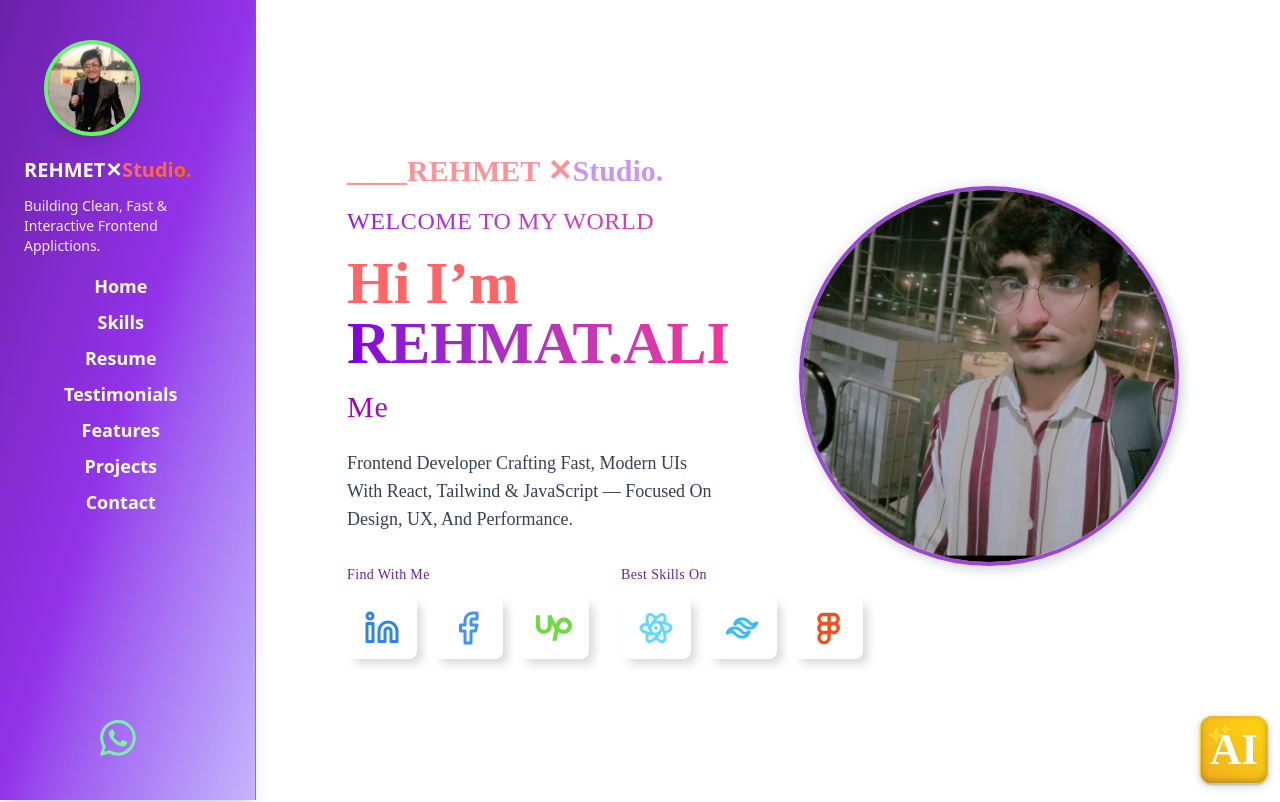
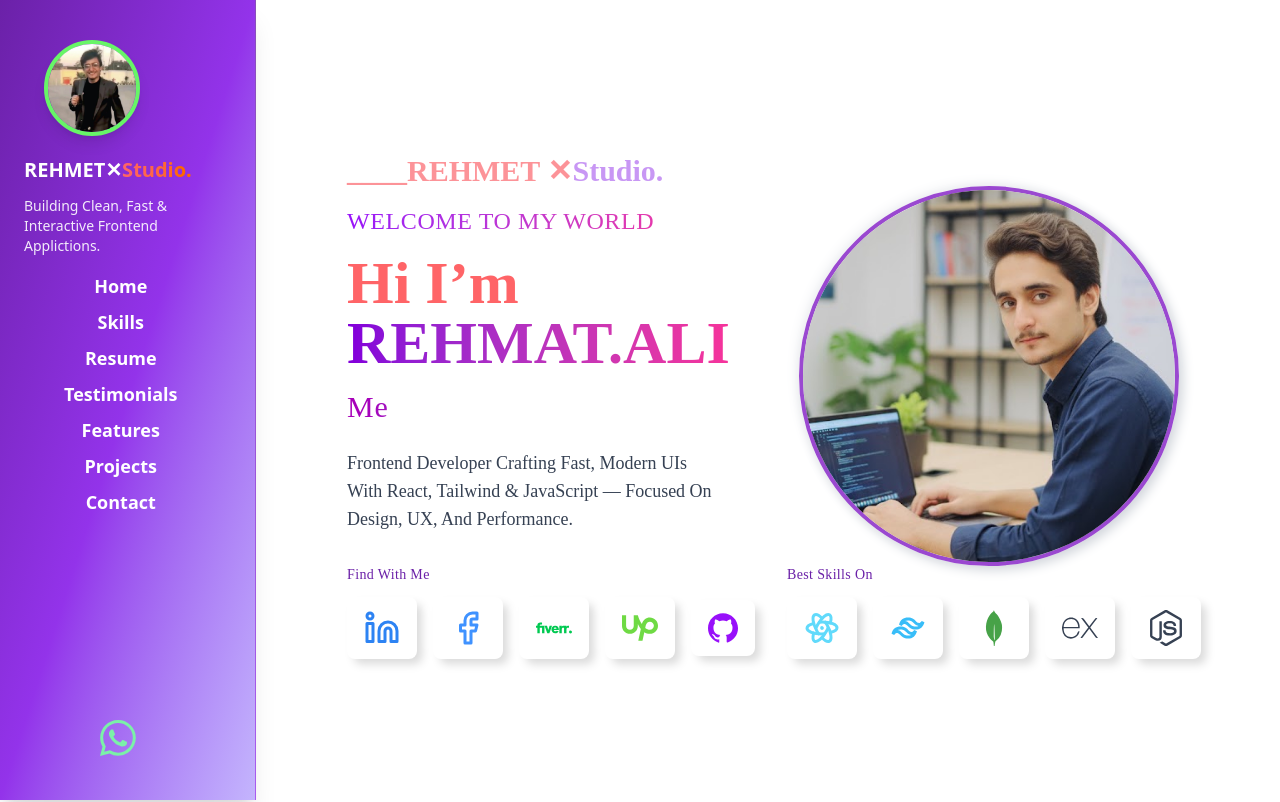
Before and after one commit to RehmatVisions/RehmatAli, a React (Vite) app: page / in a window 1280 px wide. Shown: the top 802 px of the page. Built offline with nearby package versions, Linux system fonts and the light colour scheme.

Commit message:
final commit

```diff
--- a/package.json
+++ b/package.json
@@ -14,6 +14,7 @@
     "aos": "^2.3.4",
     "emailjs-com": "^3.2.0",
     "framer-motion": "^12.23.22",
+    "locomotive-scroll": "^4.1.4",
     "react": "^19.1.0",
     "react-dom": "^19.1.0",
     "react-icons": "^5.5.0",
--- a/src/App.jsx
+++ b/src/App.jsx
@@ -30,7 +30,7 @@ const App = () => {
       scrollInstance.current = new LocomotiveScroll({
         el: scrollRef.current,
         smooth: true,
-        lerp: 0.01,
+        lerp: 0.1,
         smartphone: {
           smooth: true,
         },
@@ -46,7 +46,7 @@ const App = () => {
   return (
     <div className="flex flex-col md:flex-row overflow-x-hidden">
       <NAV />
-      <ToastContainer position="top-right" autoClose={4000} />
+      <ToastContainer position="top-right" autoClose={400} />
 
       <div className="w-full overflow-x-hidden md:ml-[19vw] md:w-[81vw]">
         {/* 👇 ScrollToTop component yahan add karo */}
--- a/src/components/HeroSec.jsx
+++ b/src/components/HeroSec.jsx
@@ -1,15 +1,13 @@
+
 import React from 'react';
 import { FiLinkedin, FiFacebook } from 'react-icons/fi';
+import { SiMongodb, SiExpress, SiNodedotjs, SiGithub, SiUpwork, SiFiverr } from "react-icons/si";
 import { TbBrandReactNative } from 'react-icons/tb';
-import { SiUpwork } from 'react-icons/si';
 import { RiTailwindCssLine } from 'react-icons/ri';
 import { PiFigmaLogoBold } from 'react-icons/pi';
-import hero from '../images/rehmat.jpeg';
-import logo from '../images/wp2712180.webp';
+import hero from '../images/dp.jpg';
 import { motion } from 'framer-motion';
-import { Link } from 'react-router-dom';
 import Typewriter from 'typewriter-effect';
-
 
 const HeroSec = () => {
 
@@ -21,6 +19,54 @@ const HeroSec = () => {
     focus:shadow-[inset_4px_4px_6px_-1px_rgba(0,0,0,0.2),inset_-4px_-4px_6px_-1px_rgba(255,255,255,0.7),-0.5px_-0.5px_0px_rgba(255,255,255,1),0.5px_0.5px_0px_rgba(0,0,0,0.15),0px_12px_10px_-10px_rgba(0,0,0,0.05)] \
     hover:border-[rgba(0,0,0,0.1)] focus:border-[rgba(0,0,0,0.1)] \
     hover:scale-105 focus:scale-105 ';
+
+  // Social media links with icons
+  const socialLinks = [
+    {
+      href: "https://www.linkedin.com/in/rehmat-ali-01a443350",
+      icon: <FiLinkedin className="text-[#2d83f3] text-3xl sm:text-4xl" />,
+    },
+    {
+      href: "https://www.facebook.com/RehmatVisions/",
+      icon: <FiFacebook className="text-[#3f92ff] text-3xl sm:text-4xl" />,
+    },
+    {
+      href: "https://www.fiverr.com/s/XLKlbgZ",
+      icon: <SiFiverr className="text-green-500 text-3xl sm:text-4xl" />,
+    },
+    {
+      href: "https://www.upwork.com/freelancers/~0177583e5d01fec6f0?mp_source=share",
+      icon: <SiUpwork className="text-[#6FDA44] text-3xl sm:text-4xl" />,
+    },
+     {
+      href: "https://github.com/RehmatVisions",
+      icon:  <SiGithub className="text-3xl text-whitetext-gray-400" />,
+    }
+  ];
+
+  // Best skills icons
+  const skills = [
+    {
+      href: "https://vite.dev/",
+      icon: <TbBrandReactNative className="text-[#61DAFB] text-3xl sm:text-4xl" />,
+    },
+    {
+      href: "https://tailwindcss.com/docs/installation/using-vite",
+      icon: <RiTailwindCssLine className="text-[#38BDF8] text-3xl sm:text-4xl" />,
+    },
+    {
+      href: "https://mongodb.com/",
+      icon: <SiMongodb className="text-[#47A248] text-3xl sm:text-4xl" />,
+    },
+    {
+      href: "https://expressjs.com/",
+      icon: <SiExpress className="text-gray-700 text-3xl sm:text-4xl" />,
+    },
+    {
+      href: "https://nodejs.org/",
+      icon: <SiNodedotjs className="text-gray-700 text-3xl sm:text-4xl" />,
+    },
+  ];
 
   return (
     <>
@@ -35,7 +81,6 @@ const HeroSec = () => {
         {/* Left Section */}
         <div className="w-full mt-15 md:w-1/2 p-4 sm:p-6 md:p-8 lg:p-10">
           <div className="flex items-center gap-3 mb-4">
-          {/* <img className="h-12 w-12 object-cover" src={logo} alt="Logo" /> */}
             <motion.h1
               initial={{ opacity: 0, y: -20 }}
               whileInView={{ opacity: 1, y: 0 }}
@@ -52,7 +97,7 @@ const HeroSec = () => {
             whileInView={{ opacity: 1, y: 0 }}
             transition={{ duration: 0.7, ease: 'easeOut' }}
             viewport={{ once: true, amount: 0.4 }}
-          className="  text-2xl sm:text-xl md:text-2xl tracking-wide mb-4 bg-gradient-to-r from-purple-600 to-pink-500 text-transparent bg-clip-text"
+            className="text-2xl sm:text-xl md:text-2xl tracking-wide mb-4 bg-gradient-to-r from-purple-600 to-pink-500 text-transparent bg-clip-text"
           >
             WELCOME TO MY WORLD
           </motion.h4>
@@ -80,7 +125,6 @@ const HeroSec = () => {
                 deleteSpeed: 30,
               }}
             />
-
           </h3>
 
           <p className="text-base sm:text-lg text-gray-700 mb-8 max-w-md">
@@ -90,79 +134,62 @@ const HeroSec = () => {
 
           {/* Cards Section */}
           <div className="flex flex-col sm:flex-row gap-6 sm:gap-8">
+            {/* Social Links */}
             <div>
               <h3 className="text-sm sm:text-md font-medium tracking-wide text-[#6B21A8] mb-3">
                 Find with me
               </h3>
               <div className="flex items-center gap-4">
-              <div className={cardStyle} tabIndex={0}>
-                {/* <FiLinkedin className="text-[#0077B5] text-3xl sm:text-4xl" /> */}
-                               <a href="https://www.linkedin.com/in/rehmat-ali-01a443350  "
+                {socialLinks.map((item, index) => (
+                  <div key={index} className={cardStyle} tabIndex={0}>
+                    <a
+                      href={item.href}
                       target="_blank"
                       rel="noopener noreferrer"
-                  className="no-underline text-purple-600 hover:text-pink-500 focus:text-pink-500 transition duration-300"> <FiLinkedin  className="text-[#2d83f3] text-3xl sm:text-4xl" />
+                      className="no-underline text-purple-600 hover:text-pink-500 focus:text-pink-500 transition duration-300"
+                    >
+                      {item.icon}
                     </a>
                   </div>
-              <div className={cardStyle} tabIndex={0}>
-                  <a href="https://www.facebook.com/share/1QqhR8Wsis/ "
-                  target="_blank"
-                  rel="noopener noreferrer"
-                  className="no-underline text-purple-600 hover:text-pink-500 focus:text-pink-500 transition duration-300"> < FiFacebook className="text-[#3f92ff] text-3xl sm:text-4xl" /> </a>
-              </div>
-              <div className={cardStyle} tabIndex={0}>
-                   <a href=" https://www.upwork.com/freelancers/~0177583e5d01fec6f0?mp_source=share  "
-                  target="_blank"
-                  rel="noopener noreferrer"
-                  className="no-underline text-purple-600 hover:text-pink-500 focus:text-pink-500 transition duration-300"> <SiUpwork className="text-[#6FDA44] text-3xl sm:text-4xl" /> </a>
-                {/*  */}
-              </div>
+                ))}
               </div>
             </div>
 
+            {/* Skills */}
             <div>
               <h3 className="text-sm sm:text-md font-medium tracking-wide text-[#6B21A8] mb-3">
                 Best skills on
               </h3>
               <div className="flex items-center gap-4">
-              <div className={cardStyle} tabIndex={0}>
-                {/*  */}
-                 <a href="https://vite.dev/"
+                {skills.map((item, index) => (
+                  <div key={index} className={cardStyle} tabIndex={0}>
+                    <a
+                      href={item.href}
                       target="_blank"
                       rel="noopener noreferrer"
-                  className="no-underline text-purple-600 hover:text-pink-500 focus:text-pink-500 transition duration-300"> <TbBrandReactNative className="text-[#61DAFB] text-3xl sm:text-4xl" /></a>
-
+                      className="no-underline text-purple-600 hover:text-pink-500 focus:text-pink-500 transition duration-300"
+                    >
+                      {item.icon}
+                    </a>
                   </div>
-              <div className={cardStyle} tabIndex={0}>
-                 <a href="https://tailwindcss.com/docs/installation/using-vite"
-                  target="_blank"
-                  rel="noopener noreferrer"
-                  className="no-underline text-purple-600 hover:text-pink-500 focus:text-pink-500 transition duration-300"> <RiTailwindCssLine className="text-[#38BDF8] text-3xl sm:text-4xl" /> </a>
-                {/* <RiTailwindCssLine className="text-[#38BDF8] text-3xl sm:text-4xl" /> */}
-              </div>
-              <div className={cardStyle} tabIndex={0}>
-                {/* <a className='' href=""> <PiFigmaLogoBold className="text-[#F24E1E] text-3xl sm:text-4xl" /></a> */}
-                <a href="https://www.figma.com/"
-                  target="_blank"
-                  rel="noopener noreferrer"
-                  className="no-underline text-purple-600 hover:text-pink-500 focus:text-pink-500 transition duration-300"> <PiFigmaLogoBold className="text-[#F24E1E] text-3xl sm:text-4xl" /> </a>
-              </div>
+                ))}
               </div>
             </div>
           </div>
         </div>
 
         {/* Image Section */}
-      <div className="w-full md:w-1/2  flex justify-center  md:mt-0">
+        <div className="w-full md:w-1/2 flex justify-center md:mt-0">
           <div
             className="relative w-60 h-60 sm:w-72 sm:h-72 md:w-90 md:h-90 lg:w-99 lg:h-99 rounded-full bg-white p-2 transition-all duration-300 hover:brightness-110 focus:brightness-110 hover:scale-[1.03] focus:scale-[1.03]"
-          tabIndex={0}  // ✅ Added for keyboard focus
+            tabIndex={0}
           >
             <motion.img
               initial={{ opacity: 0, scale: 0.85, y: 24 }}
               whileInView={{ opacity: 1, scale: 1, y: 0 }}
               transition={{ duration: 0.9, ease: 'easeOut' }}
               viewport={{ once: true, amount: 0.3 }}
-            className="w-full  h-full object-cover rounded-full hover:shadow-[#9A48D0]/70 focus:shadow-[#9A48D0]/70  border-4 border-[#9A48D0] shadow-[4px_4px_12px_#d1d5db,-4px_-4px_12px_#f3f4f6] transform-gpu [will-change:transform]"
+              className="w-full h-full object-cover rounded-full hover:shadow-[#9A48D0]/70 focus:shadow-[#9A48D0]/70 border-4 border-[#9A48D0] shadow-[4px_4px_12px_#d1d5db,-4px_-4px_12px_#f3f4f6]"
               src={hero}
               alt="Rehmat Ali"
               loading="eager"
@@ -170,10 +197,7 @@ const HeroSec = () => {
             />
           </div>
         </div>
-
       </motion.div>
-
-
     </>
   );
 };
--- a/src/components/NAV.jsx
+++ b/src/components/NAV.jsx
@@ -24,7 +24,7 @@ const NAV = () => {
           <img
             src={rehmat}
             alt="Menu"
-            className="h-14 w-14 rounded-full border-2 border-[#9A48D0]
+            className="h-14 w-14 z-50 rounded-full border-2 border-[#9A48D0]
               hover:border-[#67f567] transition-all duration-300
               shadow-lg hover:shadow-[#67f567]/50"
           />
```
Also changed, not shown: src/images/dp.jpg (added), 1 other file (tests, documents, lock files or other folders). Lines whose indentation alone changed are shown as unchanged.
